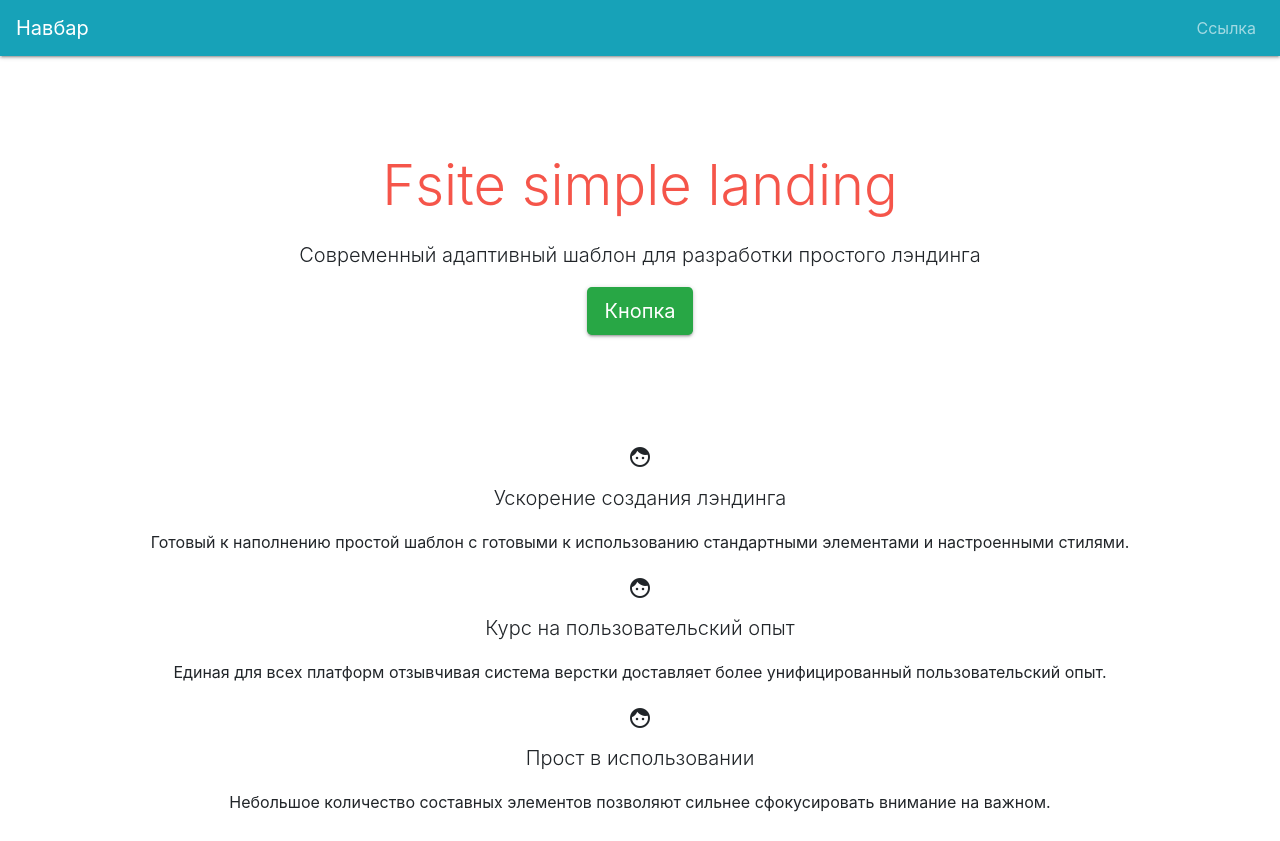
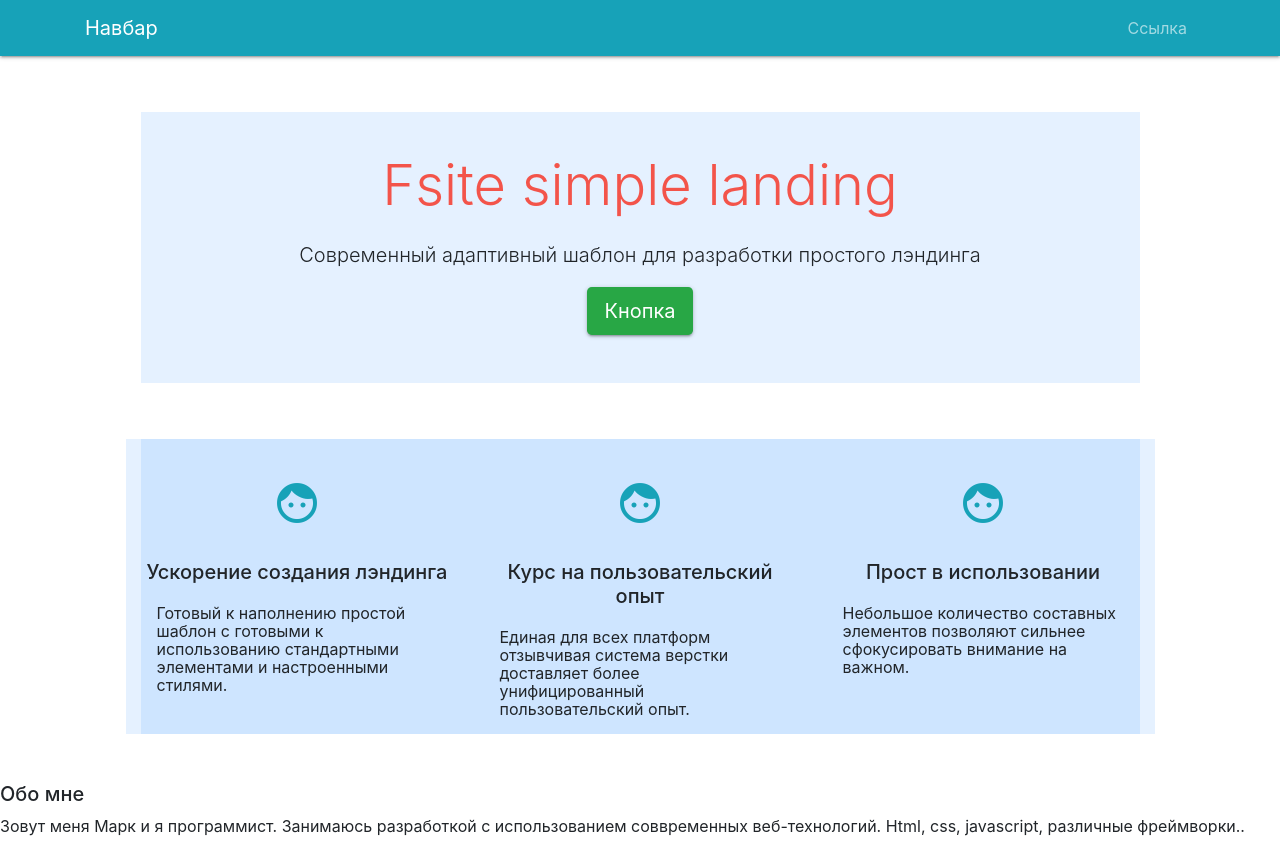
Before and after one commit to m-kon/fsite-simple-landing, a website: page index.html in a window 1280 px wide. Shown: the top 841 px of the page. Drawn offline with nearby package versions, Linux system fonts and the light colour scheme.

Commit message:
add icon section styles

```diff
--- a/index.html
+++ b/index.html
@@ -19,6 +19,7 @@
     <!-- лэндинг состоит из:
           навигации, большого баннера с кнопкой, описание особенностей, подвала. -->
     <nav class="fsite-navbar">
+      <div class="container">
         <span class="fsite-navbar-brand">Навбар</span>
         <button class="fsite-navbar-toggler"
                 type="button"
@@ -35,8 +36,10 @@
             <a href="#">Ссылка</a>
           </div>
         </div>
+      </div>
     </nav>
 
+    <div class="container">
       <div class="section text-center" id="top-page-banner">
         <!-- баннер есть верхняя часть страницы.
             на маленьком дисплее - это первый экран.
@@ -52,22 +55,25 @@
         <!-- секция с иконками есть раздел с карточками.
             каждая карточка состоит из:
               иконки, заголовка, параграфа с текстом. -->
-      <div class="icon-block">
+        <div class="row">
+          <div class="icon-block col-sm">
             <h2><i class="material-icons">face</i></h2>
             <h5>Ускорение создания лэндинга</h5>
             <p>Готовый к наполнению простой шаблон с готовыми к использованию стандартными элементами и настроенными стилями.</p>
           </div>
 
-      <div class="icon-block">
+          <div class="icon-block col-sm">
             <h2><i class="material-icons">face</i></h2>
             <h5>Курс на пользовательский опыт</h5>
             <p>Единая для всех платформ отзывчивая система верстки доставляет более унифицированный пользовательский опыт.</p>
           </div>
 
-      <div class="icon-block">
+          <div class="icon-block col-sm">
             <h2><i class="material-icons">face</i></h2>
             <h5>Прост в использовании</h5>
             <p>Небольшое количество составных элементов позволяют сильнее сфокусировать внимание на важном.</p>
+          </div>
+        </div>
       </div>
     </div>
 
--- a/sass/styles.sass
+++ b/sass/styles.sass
@@ -6,9 +6,12 @@ $color-nav-link: rgba(255,255,255,.6)
 $color-nav-link-active: rgba(255,255,255,1)
 $color-nav-link-disabled: rgba(255,255,255,.3)
 
-$color-light-text: #fff
+$color-cyan: #17a2b8
+$color-light: #fff
 
 $color-btn: #28a745
+
+$color-service-bg: rgba(0, 123, 255, .1)
 
 nav, .btn
   box-shadow: 0 2px 2px 0 rgba(0,0,0,0.14), 0 3px 1px -2px rgba(0,0,0,0.12), 0 1px 5px 0 rgba(0,0,0,0.2)
@@ -26,6 +29,10 @@ nav, .btn
   z-index: 1
   @include respond-to(md)
     flex-flow: row nowrap
+
+  >.container
+    display: flex
+    justify-content: space-between
 
   .fsite-navbar-brand
     display: inline-block
@@ -48,6 +55,7 @@ nav, .btn
     padding: .25rem .75rem
     font-size: 1.25rem
     line-height: 1
+    float: right
     @include respond-to(md)
       display: none
 
@@ -115,8 +123,10 @@ nav, .btn
   margin-right: auto
   margin-top: 3.5rem
   margin-bottom: 3rem
+  // служебный бэкграунд, облегчает верстку
+  background-color: $color-service-bg
 
-  h1
+  >h1
     color: rgba(244, 67, 54, .9)
     font-size: 3.5rem
     font-weight: 350
@@ -124,13 +134,34 @@ nav, .btn
     padding-top: 2.5rem
     margin-bottom: 1.5rem
 
-  h5
+  >h5
     font-size: 1.25rem
     font-weight: 300
     margin-bottom: 1.25rem
 
   .action-btn
-    color: $color-light-text
+    color: $color-light
     background-color: $color-btn
     display: inline-block
     margin-bottom: 3rem
+
+  .icon-block
+    // служебный бэкграунд, облегчает верстку
+    background-color: $color-service-bg
+
+    >h2
+      padding-top: 2.5rem
+      margin-bottom: 1.5rem
+
+    >h5
+      margin-bottom: 1.25rem
+
+    >p
+      text-align: left
+      padding-left: 1rem
+      padding-right: 1rem
+      line-height: 1.125
+
+    .material-icons
+      font-size: 3rem
+      color: $color-cyan
```
Also changed, not shown: css/styles.css, 1 other file. Lines whose indentation alone changed are shown as unchanged.
